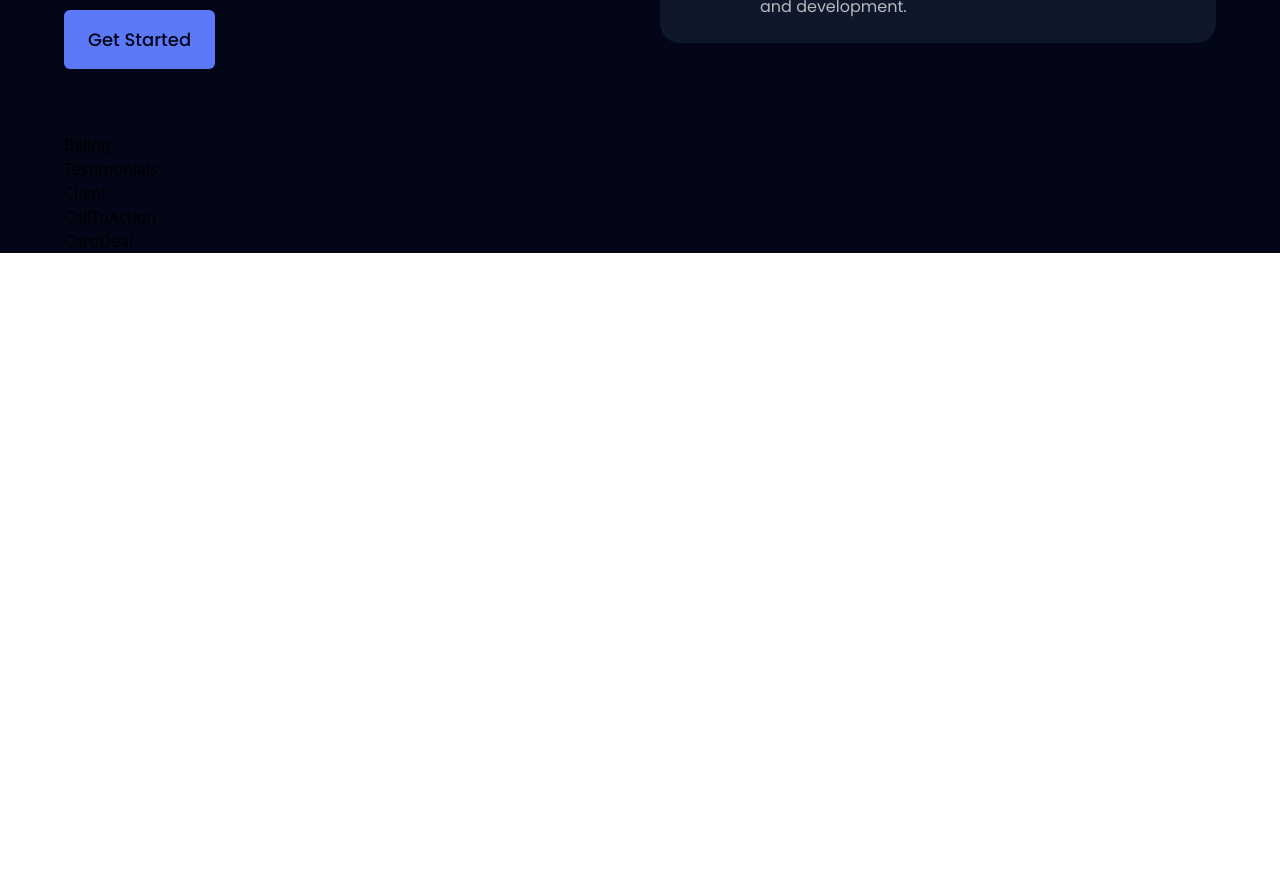
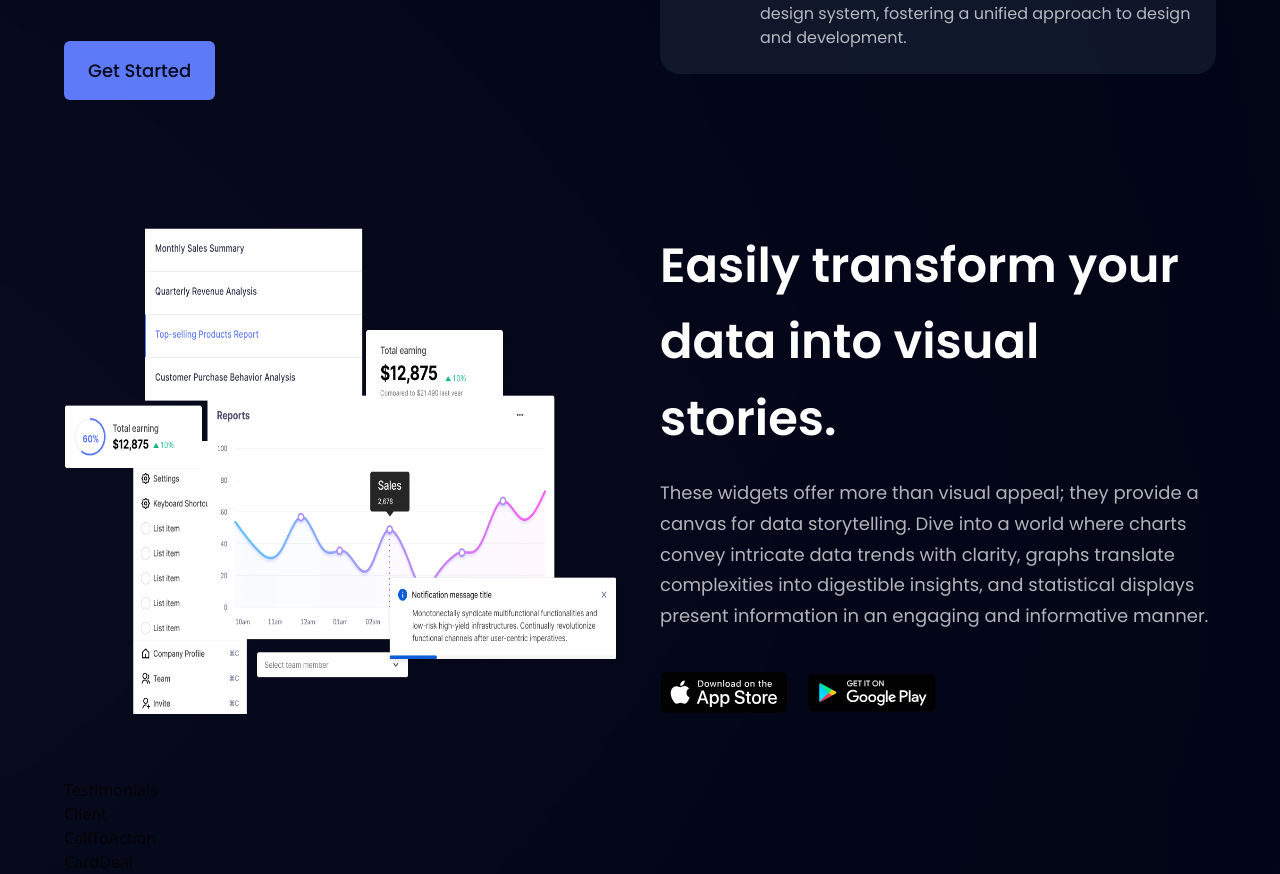
Before and after one commit to marykasp/elementium-website, a React (Vite) app: page / in a window 1280 px wide. Shown: the part 1600-2474 px from the top of the page. Before the commit the page ends 1853 px from the top, so only its background shows below. Built offline with nearby package versions, Linux system fonts and the light colour scheme.

Commit message:
style: create section mentioning widgets of design system

```diff
--- a/src/App.jsx
+++ b/src/App.jsx
@@ -5,10 +5,10 @@ import {
   Stats,
   Testimonials,
   Clients,
-  Billing,
   Business,
   CallToAction,
   CardDeal,
+  Widgets,
 } from "./components";
 
 function App() {
@@ -34,8 +34,7 @@ function App() {
         <div className={`${styles.boxWidth}`}>
           <Stats />
           <Business />
-
-          <Billing />
+          <Widgets />
           <Testimonials />
           <Clients />
           <CallToAction />
--- a/src/assets/index.js
+++ b/src/assets/index.js
@@ -25,8 +25,10 @@ import people02 from "./people02.png";
 import people03 from "./people03.png";
 import cover from "./elementiumcover.png";
 import mobileui from "./elementium1.png";
+import widgets from "./Widgets.png";
 
 export {
+  widgets,
   cover,
   mobileui,
   airbnb,
--- a/src/components/Billing.jsx
+++ /dev/null
@@ -1,5 +0,0 @@
-const Billing = () => {
-  return <div>Billing</div>;
-};
-
-export default Billing;
--- a/src/components/Button.jsx
+++ b/src/components/Button.jsx
@@ -2,7 +2,7 @@ const Button = ({ styles }) => {
   return (
     <button
       type="button"
-      className={`py-4 px-6 bg-secondary rounded-md font-poppins font-medium text-[18px] text-primary outline-none ${styles}`}
+      className={`py-4 px-6 bg-secondary rounded-md font-poppins font-medium text-[18px] text-primary outline-none ${styles} hover:bg-blue-100 transition-all`}
     >
       Get Started
     </button>
--- a/src/components/Hero.jsx
+++ b/src/components/Hero.jsx
@@ -23,9 +23,9 @@ const Hero = () => {
             <br className="sm:block hidden" />{" "}
             <span className="text-gradient">Elements</span>
           </h1>
-          <div className="ss:flex hidden md:mr-4 mr-0">
+          {/* <div className="ss:flex hidden md:mr-4 mr-0">
             <GetStarted />
-          </div>
+          </div> */}
         </div>
         <h2 className="font-semibold font-poppins ss:text-[68px] text-[52px] text-white ss:leading-[100px] leading-[75px] w-full">
           Seamlessly.
--- /dev/null
+++ b/src/components/Widgets.jsx
@@ -0,0 +1,45 @@
+import { apple, widgets, google } from "../assets";
+import styles, { layout } from "../style";
+
+const Widgets = () => {
+  return (
+    <section id="product" className={layout.sectionReverse}>
+      <div className={layout.sectionImgReverse}>
+        <img
+          src={widgets}
+          alt=""
+          className="w-[100%] h-[100%] relative z-[5]"
+        />
+        <div className="absolute z-[3] top-0 w-[50%] h-[50%] white__gradient rounded-full -left-1/2" />
+        <div className="absolute z-[0] bottom-0 w-[50%] h-[50%] pink__gradient rounded-full -left-1/2" />
+      </div>
+      {/* text */}
+      <div className={`${layout.sectionInfo}`}>
+        <h2 className={styles.heading2}>
+          Easily transform your data into visual stories.
+        </h2>
+        <p className={`${styles.paragraph} max-w-[570px] mt-5`}>
+          These widgets offer more than visual appeal; they provide a canvas for
+          data storytelling. Dive into a world where charts convey intricate
+          data trends with clarity, graphs translate complexities into
+          digestible insights, and statistical displays present information in
+          an engaging and informative manner.
+        </p>
+        <div className="flex flex-wrap sm:mt-10 mt-6">
+          <img
+            src={apple}
+            alt=""
+            className="w-[128px] h-[42px] object-contain mr-5 cursor-pointer "
+          />
+          <img
+            src={google}
+            alt=""
+            className="w-[128px] h-[42px] object-contain cursor-pointer "
+          />
+        </div>
+      </div>
+    </section>
+  );
+};
+
+export default Widgets;
--- a/src/components/index.js
+++ b/src/components/index.js
@@ -1,5 +1,5 @@
 import Navbar from "./Navbar";
-import Billing from "./Billing";
+import Widgets from "./Widgets";
 import CardDeal from "./CardDeal";
 import Business from "./Business";
 import Clients from "./Clients";
@@ -11,9 +11,9 @@ import Hero from "./Hero";
 
 export {
   Navbar,
-  Billing,
   CardDeal,
   Business,
+  Widgets,
   Clients,
   CallToAction,
   Stats,
```
